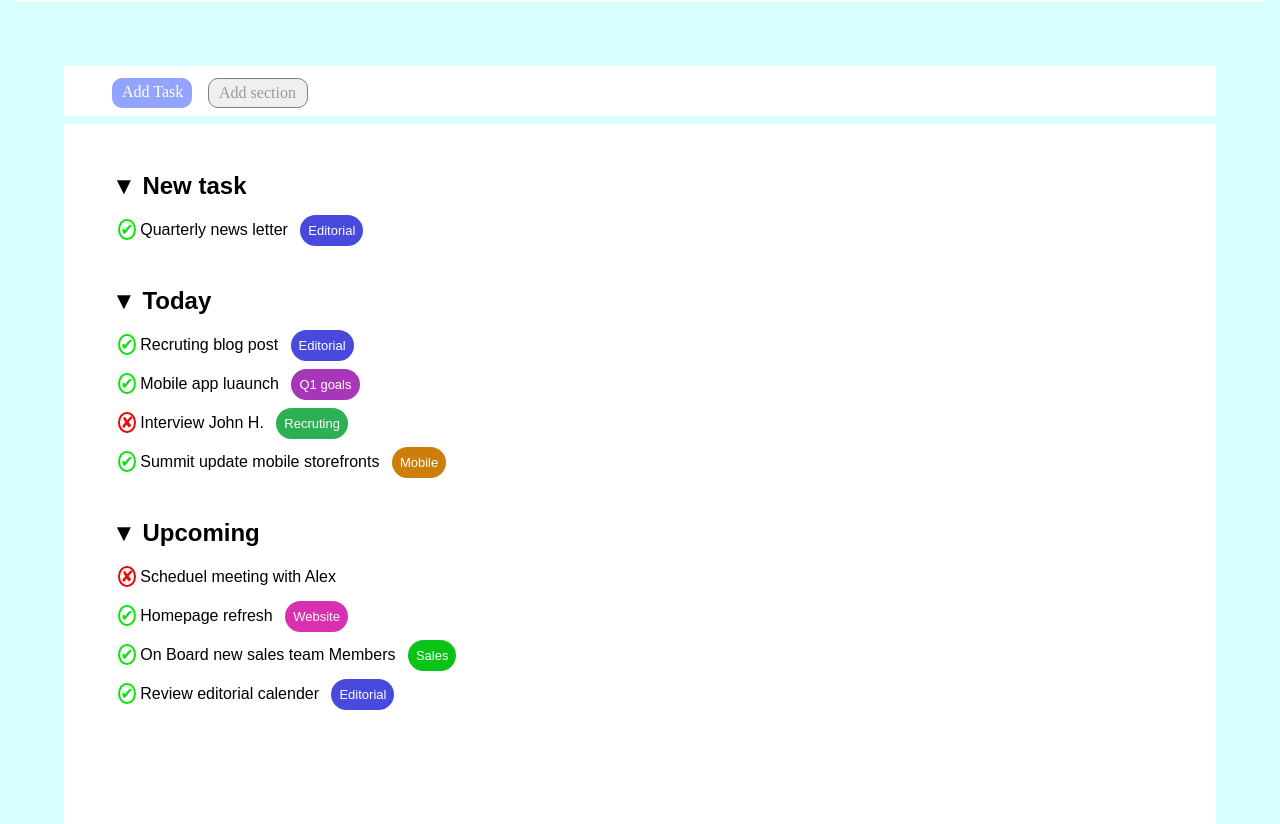
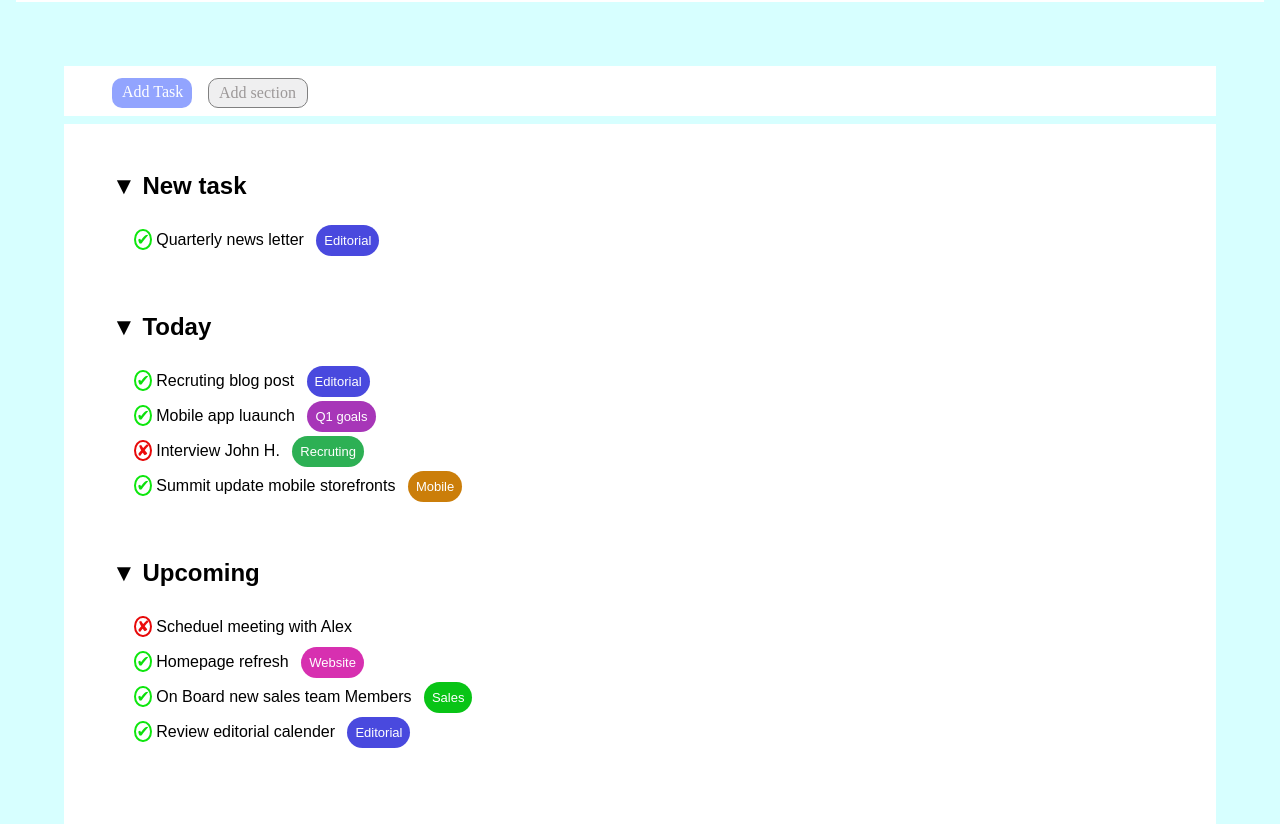
Before and after one commit to JanLascala/html-css-toboolist, a plain HTML site: page index.html in a window 1280 px wide. Shown: the part 104-928 px from the top of the page. Drawn offline with Linux system fonts and the light colour scheme.

Commit message:
Correction lists as instructed

```diff
--- a/ass/style/style.css
+++ b/ass/style/style.css
@@ -79,11 +79,16 @@ h2 {
 
 }
 
-p {
+ul {
+    list-style: none;
     font-family: Arial, Helvetica, sans-serif;
     margin-left: 3.4rem;
-    margin-top: 20px;
+    margin-top: 30px;
 
+}
+
+li {
+    margin: 1rem;
 }
 
 mark {
--- a/index.html
+++ b/index.html
@@ -35,33 +35,43 @@
             <!--newtask-->
             <div>
                 <h2>&#x25BC New task</h2>
-                <p><span id="checkmark">&#x2714;</span> Quarterly news letter <mark id="editorial">Editorial</mark></p>
+
+                <ul>
+                    <li><span id="checkmark">&#x2714;</span> Quarterly news letter <mark id="editorial">Editorial</mark>
+                    </li>
+                </ul>
             </div>
             <!--today-->
             <div>
                 <h2>&#x25BC Today</h2>
-                <p><span id="checkmark">&#x2714;</span> Recruting blog post <mark id="editorial">Editorial</mark></p>
+                <ul>
+                    <li><span id="checkmark">&#x2714;</span> Recruting blog post <mark id="editorial">Editorial</mark>
+                    </li>
 
-                <p><span id="checkmark">&#x2714;</span> Mobile app luaunch <mark id="goals">Q1 goals</mark></p>
+                    <li><span id="checkmark">&#x2714;</span> Mobile app luaunch <mark id="goals">Q1 goals</mark></li>
 
-                <p><span id="cross">&#x2718;</span> Interview John H. <mark id="recruting">Recruting</mark></p>
+                    <li><span id="cross">&#x2718;</span> Interview John H. <mark id="recruting">Recruting</mark></li>
 
-                <p><span id="checkmark">&#x2714;</span> Summit update mobile storefronts <mark id="mobile">Mobile</mark>
-                </p>
+                    <li><span id="checkmark">&#x2714;</span> Summit update mobile storefronts <mark
+                            id="mobile">Mobile</mark>
+                    </li>
+                </ul>
             </div>
             <!--upcoming-->
             <div>
                 <h2>&#x25BC Upcoming</h2>
+                <ul>
+                    <li><span id="cross">&#x2718;</span> Scheduel meeting with Alex </li>
 
-                <p><span id="cross">&#x2718;</span> Scheduel meeting with Alex </p>
+                    <li><span id="checkmark">&#x2714;</span> Homepage refresh <mark id="website">Website</mark></li>
 
-                <p><span id="checkmark">&#x2714;</span> Homepage refresh <mark id="website">Website</mark></p>
-
-                <p><span id="checkmark">&#x2714;</span> On Board new sales team Members <mark id="sales">Sales</mark>
-                </p>
-                <p><span id="checkmark">&#x2714;</span> Review editorial calender <mark id="editorial">Editorial</mark>
-                </p>
-
+                    <li><span id="checkmark">&#x2714;</span> On Board new sales team Members <mark
+                            id="sales">Sales</mark>
+                    </li>
+                    <li><span id="checkmark">&#x2714;</span> Review editorial calender <mark
+                            id="editorial">Editorial</mark>
+                    </li>
+                </ul>
 
             </div>
 
```
